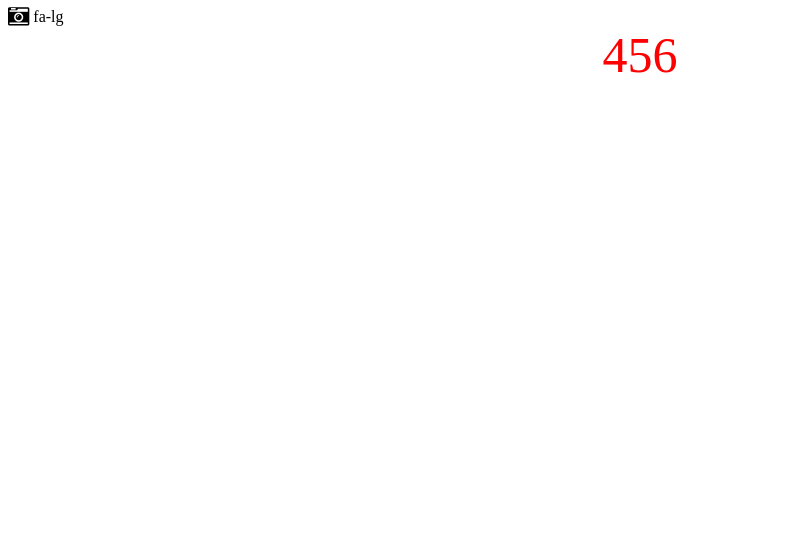
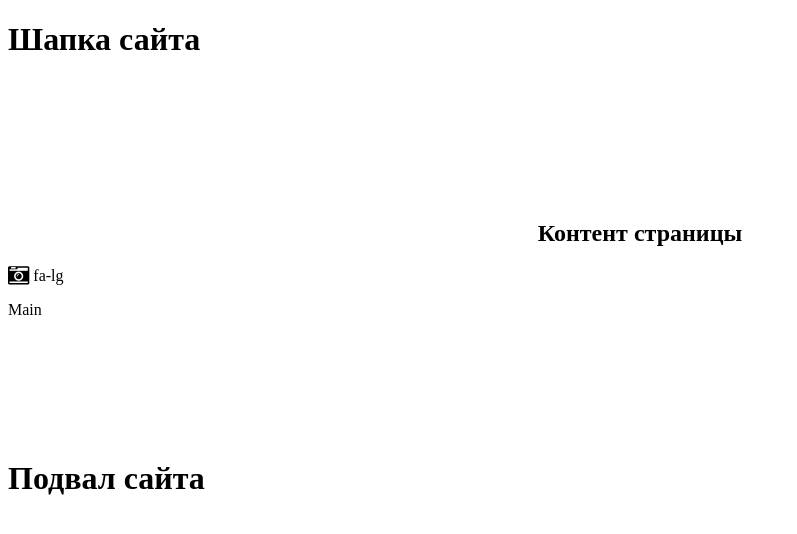
Before and after one commit to mrValian/blog, a React (Vite) app: page / in a window 1280 px wide. Shown: the top 534 px of the page, without its empty margins (0-797 px from the left). Built offline with nearby package versions, Linux system fonts and the light colour scheme.

Commit message:
Реализовать  основной компонент блога с роутингом

```diff
--- a/package.json
+++ b/package.json
@@ -30,6 +30,7 @@
     "react-hook-form": "^7.63.0",
     "react-redux": "^9.2.0",
     "react-router": "^7.9.1",
+    "react-router-dom": "^7.9.2",
     "redux": "^5.0.1",
     "redux-thunk": "^3.1.0",
     "styled-components": "^6.1.19",
--- a/src/App.jsx
+++ b/src/App.jsx
@@ -1,17 +1,51 @@
+import { Routes, Route } from 'react-router-dom';
+
 import styled from 'styled-components';
 
-const Div = styled.div`
-	text-align: center;
-	color: red;
-	font-size: 50px;
+const Content = styled.div`
+	padding: 120px 0;
 `;
 
+const H2 = styled.h2`
+	text-align: center;
+`;
+
+const Header = () => {
+	return (
+		<>
+			<h1>Шапка сайта</h1>
+		</>
+	);
+}
+
+const Footer = () => {
+	return (
+		<>
+			<h1>Подвал сайта</h1>
+		</>
+	);
+}
+
 export const App = () => {
-
 	return (
-		<div>
-			<div><i className="fa fa-camera-retro fa-lg"></i> fa-lg</div>
-			<Div>456</Div>
-		</div>
+		<>
+			<Header />
+			<Content>
+				<div>
+					<H2>Контент страницы</H2>
+					<p><i className="fa fa-camera-retro fa-lg"></i> fa-lg</p>
+					<Routes>
+						<Route path='/' element={<div>Main</div>} />
+						<Route path='/login' element={<div>Login</div>} />
+						<Route path='/register' element={<div>Registration</div>} />
+						<Route path='/users' element={<div>Users</div>} />
+						<Route path='/post' element={<div>New Post</div>} />
+						<Route path='/post/:postId' element={<div>Post</div>} />
+						<Route path='*' element={<div>Error</div>} />
+					</Routes>
+				</div>
+			</Content>
+			<Footer />
+		</>
 	);
 };
--- a/src/main.jsx
+++ b/src/main.jsx
@@ -1,10 +1,14 @@
-import { StrictMode } from 'react'
-import { createRoot } from 'react-dom/client'
-import './index.css'
+import { StrictMode } from 'react';
+import { createRoot } from 'react-dom/client';
+import { BrowserRouter } from 'react-router-dom';
+
+import './index.css';
 import { App } from './App';
 
 createRoot(document.getElementById('root')).render(
-  <StrictMode>
-    <App />
-  </StrictMode>,
+	<StrictMode>
+		<BrowserRouter>
+			<App />
+		</BrowserRouter>
+	</StrictMode>,
 );
```
Also changed, not shown: 1 other file (tests, documents, lock files or other folders).
